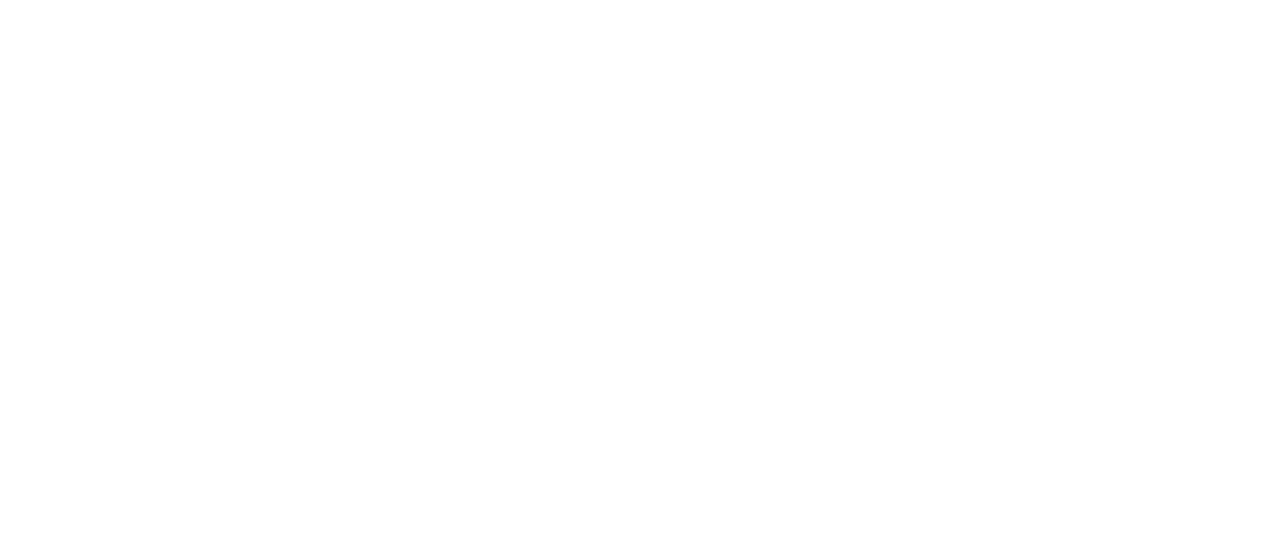
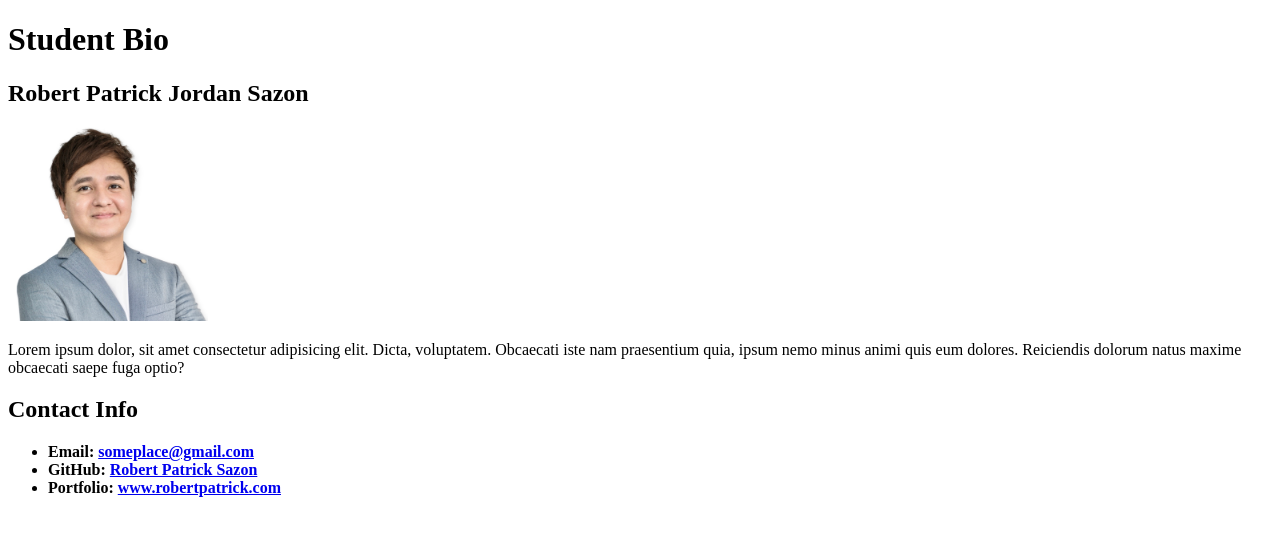
Before and after one commit to rpjsazon/myrepobootcamp, a plain HTML site: page myhtml.html in a window 1280 px wide. Drawn offline with Linux system fonts and the light colour scheme.

Commit message:
added myhtml

```diff
--- a/myhtml.html
+++ b/myhtml.html
@@ -0,0 +1,25 @@
+<!DOCTYPE html>
+<html lang="en">
+<head>
+    <meta charset="UTF-8">
+    <meta http-equiv="X-UA-Compatible" content="IE=edge">
+    <meta name="viewport" content="width=device-width, initial-scale=1.0">
+    <title>Student Bio</title>
+</head>
+<body>
+    <div>
+        <h1>Student Bio</h1>
+        <h2>Robert Patrick Jordan Sazon</h2>
+        <img src="./myphoto.jpg" alt="my photo" width="200">
+        <p>Lorem ipsum dolor, sit amet consectetur adipisicing elit. Dicta, voluptatem. Obcaecati iste nam praesentium quia, ipsum nemo minus animi quis eum dolores. Reiciendis dolorum natus maxime obcaecati saepe fuga optio?</p>
+    </div>
+    <div>
+        <h2>Contact Info</h2>
+        <ul>
+            <li style="font-weight:bold">Email: <a href="#">someplace@gmail.com</a></li>
+            <li style="font-weight:bold">GitHub: <a href="#">Robert Patrick Sazon</a></li>
+            <li style="font-weight:bold">Portfolio: <a href="#">www.robertpatrick.com</a></li>
+        </ul>
+    </div>
+</body>
+</html>
```
Also changed, not shown: index.html (+1 -1 lines), myphoto.jpg (added).
